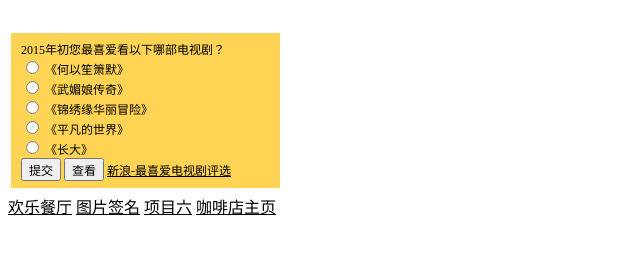
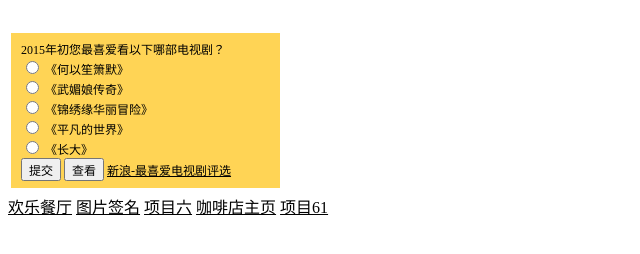
Before and after one commit to 2568288616/2568288616.github.io, a plain HTML site: page index.html in a window 1280 px wide. Shown: the full height of the page, 0-640 px from the left. Drawn offline with Linux system fonts and the light colour scheme.

Commit message:
Update index.html

```diff
--- a/index.html
+++ b/index.html
@@ -74,5 +74,6 @@
      <a href="tupianqianming.html">图片签名</a>
      <a href="xiangmu6.html">项目六</a>
      <a href="kafeidian.html">咖啡店主页</a>
+     <a href="xiangmu31.html">项目61</a>
 </body>
 </html>
```
